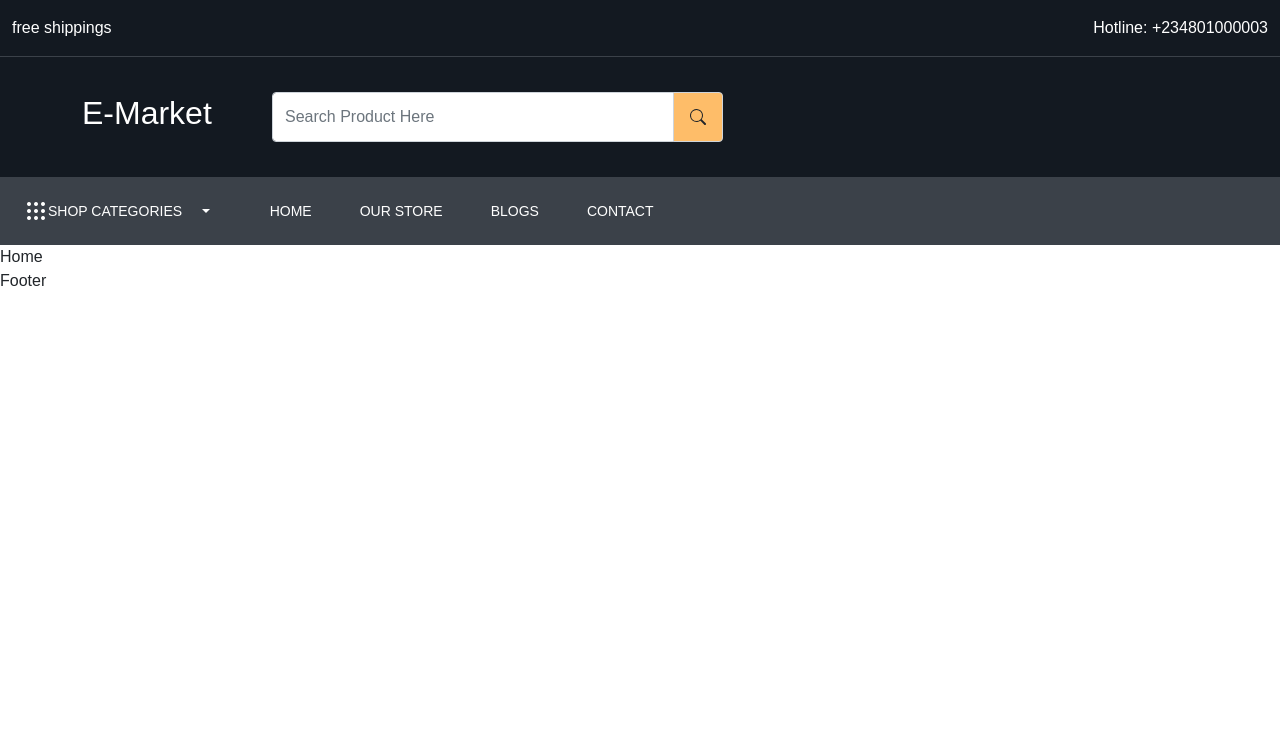
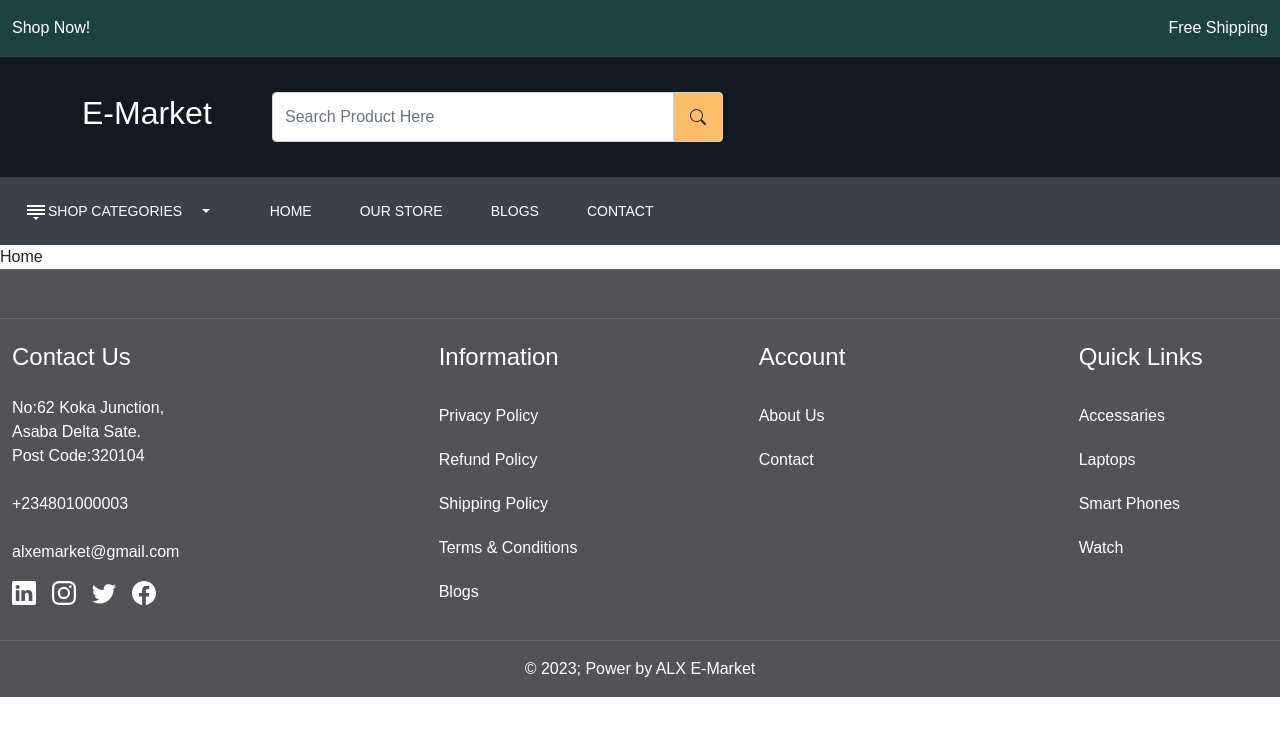
Before and after one commit to swagasoft/alx_e_market_client, a React (Create React App) app: page / in a window 1280 px wide. Shown: the top 736 px of the page. Built offline with nearby package versions, Linux system fonts and the light colour scheme.

Commit message:
add Footer component

```diff
--- a/src/App.css
+++ b/src/App.css
@@ -5,9 +5,12 @@
 }
 
 :root {
+  --color-1c4141: #1c4141;
+  --color-535357: #535357;
   --color-131921: #131921;
   --color-3b4149: #3b4149;
   --color-febd69: #febd69;
+  --color-232f3e: #232f3e;
 }
 body {
   font-family: "Rubic", sans-serif;
@@ -26,7 +29,7 @@
 /* Header part */
 
 .header-top-strip {
-  background-color: var(--color-131921);
+  background-color: var(--color-1c4141);
   border-bottom: 1px solid var(--color-3b4149);
 }
 
@@ -40,7 +43,7 @@
 
 .header-upper.header-upper-links a {
 }
-/* Header part end*/
+
 .header-bottom {
   background-color: var(--color-3b4149);
 }
@@ -64,3 +67,17 @@
   transform: translate3d(0px, 57px, 0px) !important;
   width: 100%;
 }
+/* Header part end*/
+
+/*Footer part start*/
+
+footer {
+  background-color: var(--color-232f3e);
+  background-color: var(--color-535357);
+}
+
+footer:not(:first-child) {
+  border-top: 1px solid rgba(255, 255, 255, 0.1);
+}
+
+/*Footer part end*/
--- a/src/components/Footer.js
+++ b/src/components/Footer.js
@@ -1,8 +1,85 @@
-import React from 'react'
+import React from 'react';
+import { Link } from 'react-router-dom';
+import { BsLinkedin, BsInstagram, BsTwitter, BsFacebook } from "react-icons/bs"
 
 const Footer = () => {
   return (
-    <div>Footer</div>
+    <>
+      <footer className='py-4'>
+        <div className='container-xxl'>
+          <div className='row'>
+            <div className='col-5'>
+              <div className='fooer-top-data d-flex gap-30 align-items-center'></div>
+            </div>
+          </div>
+        </div>
+      </footer>
+      <footer className='py-4'>
+        <div className='container-xxl'>
+          <div className='row'>
+            <div className='col-4'>
+              <h4 className='text-white mb-4'>Contact Us</h4>
+              <div>
+                <address className='text-white fs-6'>No:62 Koka Junction,<br /> Asaba Delta Sate.<br /> Post Code:320104 </address>
+                <a href='tel:+234801000003' className='mb-3 mt-4 text-white d-block'>+234801000003</a>
+                <a href='mailto:alxemarket@gmail.com' className='mb-3 mt-4 text-white d-block'>alxemarket@gmail.com</a>
+                <div className='social-icon d-flex align-items-center gap-3'>
+                  <a href="" className='text-white'>
+                    <BsLinkedin className='fs-4' />
+                  </a>
+                  <a href="" className='text-white'>
+                    <BsInstagram className='fs-4' />
+                  </a>
+                  <a href="" className='text-white'>
+                    <BsTwitter className='fs-4' />
+                  </a>
+                  <a href="" className='text-white'>
+                    <BsFacebook className='fs-4' />
+                  </a>
+                </div>
+              </div>
+            </div>
+            <div className='col-3'>
+              <h4 className='text-white mb-4'>Information</h4>
+              <div className='footer-link d-flex flex-column'>
+                <Link className='text-white py-2 mb-1'>Privacy Policy</Link>
+                <Link className='text-white py-2 mb-1'>Refund Policy</Link>
+                <Link className='text-white py-2 mb-1'>Shipping Policy</Link>
+                <Link className='text-white py-2 mb-1'>Terms & Conditions</Link>
+                <Link className='text-white py-2 mb-1'>Blogs</Link>
+              </div>
+            </div>
+            <div className='col-3'>
+              <h4 className='text-white mb-4'>Account</h4>
+              <div className='footer-link d-flex flex-column'>
+                <Link className='text-white py-2 mb-1'>About Us</Link>
+                <Link className='text-white py-2 mb-1'>Contact</Link>
+              </div>
+            </div>
+            <div className='col-2'>
+              <h4 className='text-white mb-4'>Quick Links</h4>
+              <div className='footer-link d-flex flex-column'>
+                <Link className='text-white py-2 mb-1'>Accessaries</Link>
+                <Link className='text-white py-2 mb-1'>Laptops</Link>
+                <Link className='text-white py-2 mb-1'>Smart Phones</Link>
+                <Link className='text-white py-2 mb-1'>Watch</Link>
+              </div>
+            </div>
+          </div>
+        </div>
+      </footer>
+      <footer className='py-3'>
+        <div className='container-xxl'>
+          <div className='row'>
+            <div className='col-12'>
+              <p className='text-center mb-0 text-white'>
+                &copy; {new Date().getFullYear()}; Power by ALX E-Market
+              </p>
+            </div>
+          </div>
+        </div>
+      </footer>
+    </>
   )
 }
 
--- a/src/components/Header.js
+++ b/src/components/Header.js
@@ -9,10 +9,10 @@
         <div className='container-xxl'>
           <div className='row'>
             <div className='col-6'>
-              <p className='text-white mb-0'>free shippings</p>
+              <p className='text-white mb-0'>Shop Now!</p>
             </div>
             <div className="col-6">
-              <p className="text-end text-white mb-0"> Hotline: <a className='text-white' href='tel:+234801000003'>+234801000003</a></p>
+              <p className="text-end text-white mb-0"> Free Shipping </p>
             </div>
           </div>
         </div>
@@ -69,7 +69,7 @@
                     <button class="btn btn-secondary dropdown-toggle bg-transparent border-0 gap-15
                       d-flex align-items-center" type="button" id="dropdownMenuButton1"
                       data-bs-toggle="dropdown" aria-expanded="false">
-                      <img src='images/menu.png' />
+                      <img src='images/menu-down.png' />
                       <span className='me-3 inline-block'>Shop Categories</span>
                     </button>
                     <ul className="dropdown-menu" aria-labelledby="dropdownMenuButton1">
```
Also changed, not shown: public/images/menu-down.png (added), public/images/profile.png (added).
